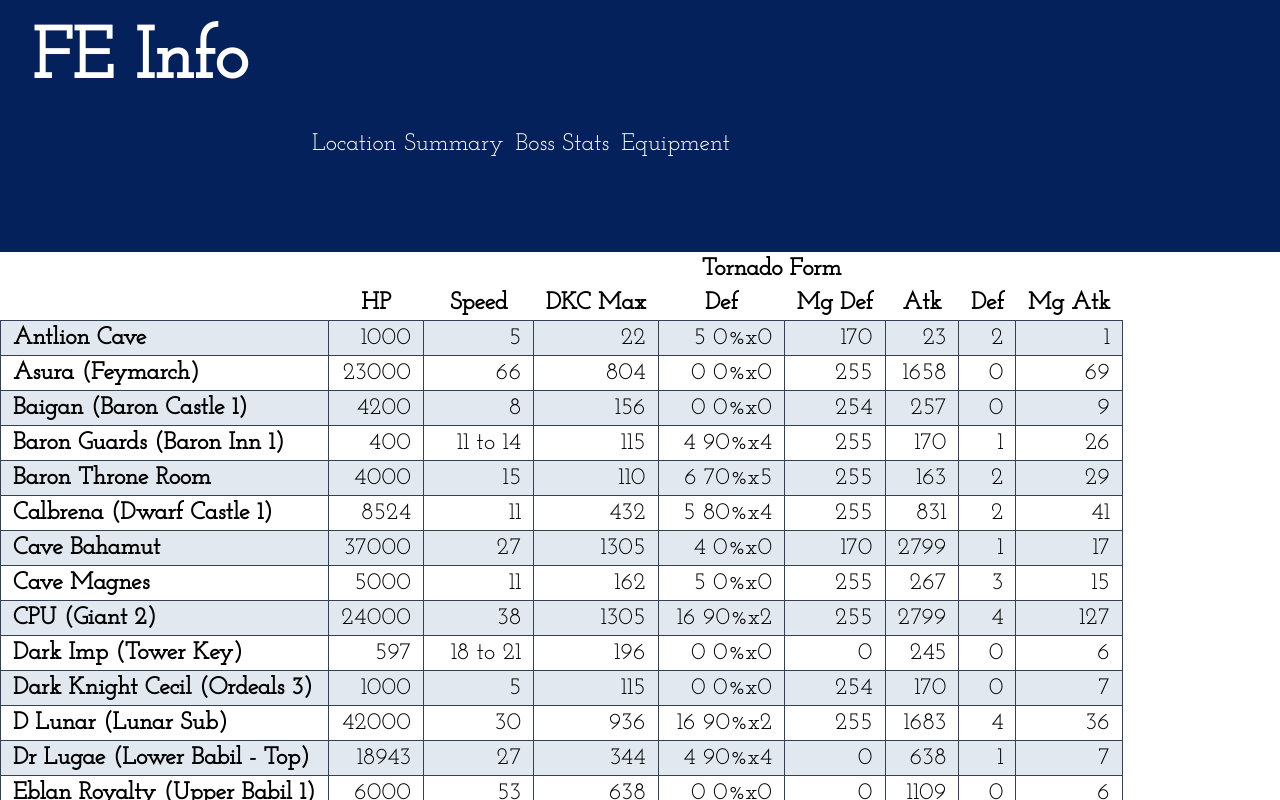
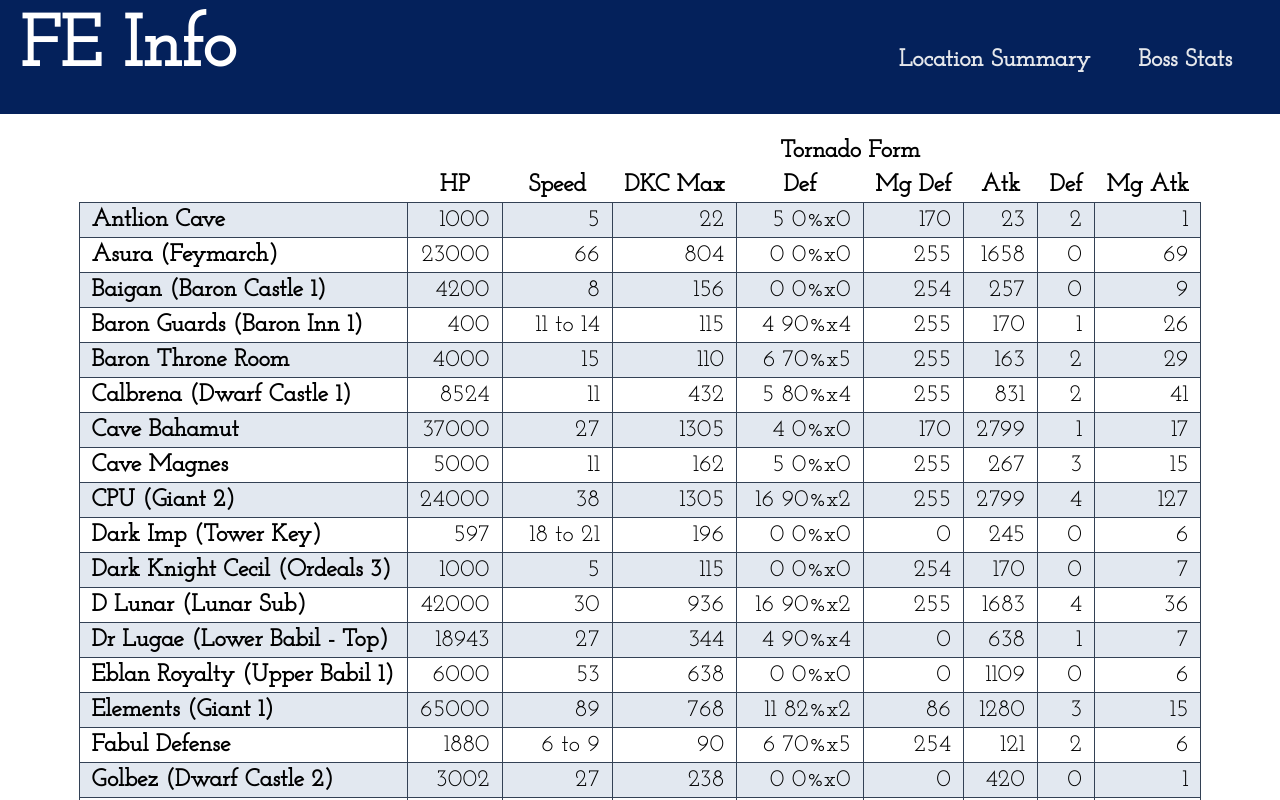
Before and after one commit to Antidale/ffiv_fe_boss_stats, a React (Vite) app: page / in a window 1280 px wide. Shown: the top 800 px of the page. Built offline with nearby package versions, Linux system fonts and the light colour scheme; a web font is replaced by a local one.

Commit message:
finishing table styling

```diff
--- a/index.html
+++ b/index.html
@@ -13,7 +13,7 @@
       user's mobile device or desktop. See https://developers.google.com/web/fundamentals/web-app-manifest/
     -->
   <link rel="manifest" href="/manifest.json" />
-  <title>FE Boss Stats</title>
+  <title>FE Info</title>
 </head>
 
 <body>
--- a/src/BattleInformation/BattleInformation.jsx
+++ b/src/BattleInformation/BattleInformation.jsx
@@ -2,7 +2,7 @@ import React from 'react';
 import EnemyDetail from '../EnemyDetail/EnemyDetail';
 
 const BattleInformation = ({ battleInfo }) => (
-	<article>
+	<article className='container'>
 		{battleInfo.map(enemy =>
 			<EnemyDetail key={enemy.id} enemy={enemy} />
 		)}
--- a/src/BossPage/BossPage.jsx
+++ b/src/BossPage/BossPage.jsx
@@ -67,6 +67,7 @@ class BossPage extends Component {
 	render() {
 		return (
 			<React.Fragment>
+				<div className=' container flex justify-between'>
 					<Dropdown
 						title="Battle"
 						items={this.state.battles}
@@ -77,6 +78,7 @@ class BossPage extends Component {
 						items={this.state.locations}
 						onValueChanged={this.locationOnChanged}
 						defaultValue={1} />
+					</div>
 				<BattleInformation battleInfo={this.state.bossStats} />
 			</React.Fragment>
 		)
--- a/src/Dropdown/Dropdown.jsx
+++ b/src/Dropdown/Dropdown.jsx
@@ -5,7 +5,7 @@ import './Dropdown.css';
 const Dropdown = ({ title, items, onValueChanged }) => (
 	<div className="inline-flex m-5 pb-10 pt-10">
 		<h2 className="pr-10 font-semibold text-2xl self-center">{title}</h2>
-		<select onChange={onValueChanged}>
+		<select onChange={onValueChanged} className=' pl-2 pt-1'>
 			{items.map(item =>
 				<option key={item.id} value={item.id}>{item.name}</option>
 			)}
--- a/src/EnemyDetail/EnemyDetail.jsx
+++ b/src/EnemyDetail/EnemyDetail.jsx
@@ -6,10 +6,10 @@ import ItemTitle from '../StatItem/ItemTitle';
 import Utils from '../Utils/Utils';
 
 const BossDetail = ({ enemy }) => (
-	<section >
-		<details className="inline-flex flex-row justify-around flex-wrap self-auto">
+	<section className=''>
+		<details className="">
 			<summary>
-				<span className="full-width Child title no-margin container">
+				<span className="">
 					<ItemTitle value={enemy.enemy} isTitle hideLabel />
 					<StatItem label="HP" value={enemy.hitPoints} isTitle />
 					<StatItem label="XP" value={enemy.experiencePoints} />
--- a/src/Header/Header.jsx
+++ b/src/Header/Header.jsx
@@ -2,10 +2,16 @@ import React from 'react';
 import Nav from "./Nav";
 
 const Header = () => (
-	<header className="bg-darkblue font-bold text-white text-7xl pl-3 py-3">
-		<h1 className='text-left pl-5 pt-3'>FE Info</h1>
-		<Nav />
+
+	<header className="bg-darkblue text-white text-7xl py-3">
+		<div className='flex justify-between pl-5'>
+			<h1 className='text-left font-bold '>FE Info</h1>
+			<Nav />
+		</div>
+
 	</header>
+
+
 );
 
 export default Header;
--- a/src/Header/Nav.jsx
+++ b/src/Header/Nav.jsx
@@ -2,13 +2,13 @@ import React from 'react';
 import { NavLink } from 'react-router-dom';
 
 const Navigation = () => (
-	<div className=' inline-flex'>
-		<ul className=' inline-block'>
-			<li className='text-2xl font-normal self-end'><NavLink to="/">Location Summary</NavLink></li>
-			<li className='text-2xl font-normal self-end'><NavLink to="/boss-stats/">Boss Stats</NavLink></li>
-			<li className='text-2xl font-normal self-end'><NavLink to="/equipment/">Equipment</NavLink></li>
-		</ul>
-	</div>
+	<nav>
+		<div className='container flex items-center justify-center p-6 mx-auto text-gray-200 capitalize text-2xl font-semibold'>
+			<NavLink className='border-b-2 border-transparent hover:text-gray-800 dark:hover:text-gray-200 hover:border-blue-600 mx-1.5 sm:mx-6' to="/">Location Summary</NavLink>
+			<NavLink className='border-b-2 border-transparent hover:text-gray-800 dark:hover:text-gray-200 hover:border-blue-600 mx-1.5 sm:mx-6' to="/boss-stats/">Boss Stats</NavLink>
+			{/* <NavLink className='border-b-2 border-transparent hover:text-gray-800 dark:hover:text-gray-200 hover:border-blue-600 mx-1.5 sm:mx-6' to="/equipment/">Equipment</NavLink> */}
+		</div>
+	</nav>
 )
 
 export default Navigation
--- a/src/Home/Home.jsx
+++ b/src/Home/Home.jsx
@@ -2,11 +2,9 @@ import React from 'react';
 import LocationSummary from '../LocationSummaryPage/LocationSummary';
 
 const Home = () => (
-	<div>
-		{/* <p>Welcome to a site with some helpful gameplay information about Free Enterprise</p>
-		<a href='https://wiki.ff4fe.com/doku.php'>Free Enterprise Wiki</a> */}
+	<article className=' pt-5'>
 		<LocationSummary />
-	</div>
+	</article>
 )
 
 export default Home;
--- a/src/LocationSummaryPage/LocationSummary.jsx
+++ b/src/LocationSummaryPage/LocationSummary.jsx
@@ -3,11 +3,8 @@ import SummaryData from './SummaryData';
 import Utils from '../Utils/Utils';
 
 const LocationSummary = () => (
-  <article className=' content-center'>
-    <table className='table-auto border-collapse text-2xl'>
-
+  <table className='table-auto border-collapse text-2xl mx-auto'>
     <thead>
-
       <tr >
         <th rowSpan="2"></th>
         <th rowSpan="2" className='text-center align-bottom pl-3 pr-3'>HP</th>
@@ -39,7 +36,6 @@ const LocationSummary = () => (
       )}
     </tbody>
   </table>
-  </article>
 )
 
 export default LocationSummary;
```
Lines whose indentation alone changed are shown as unchanged.
